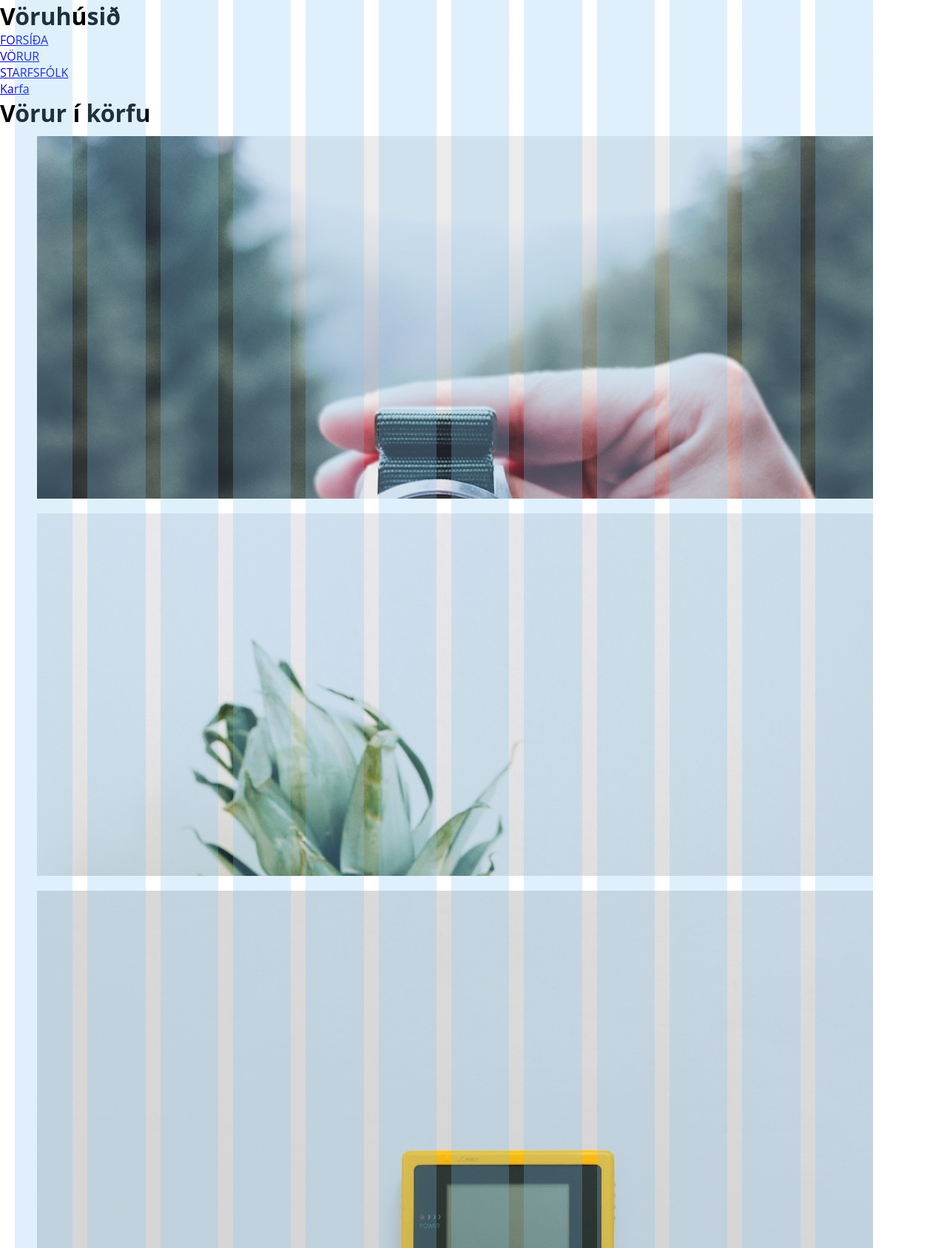
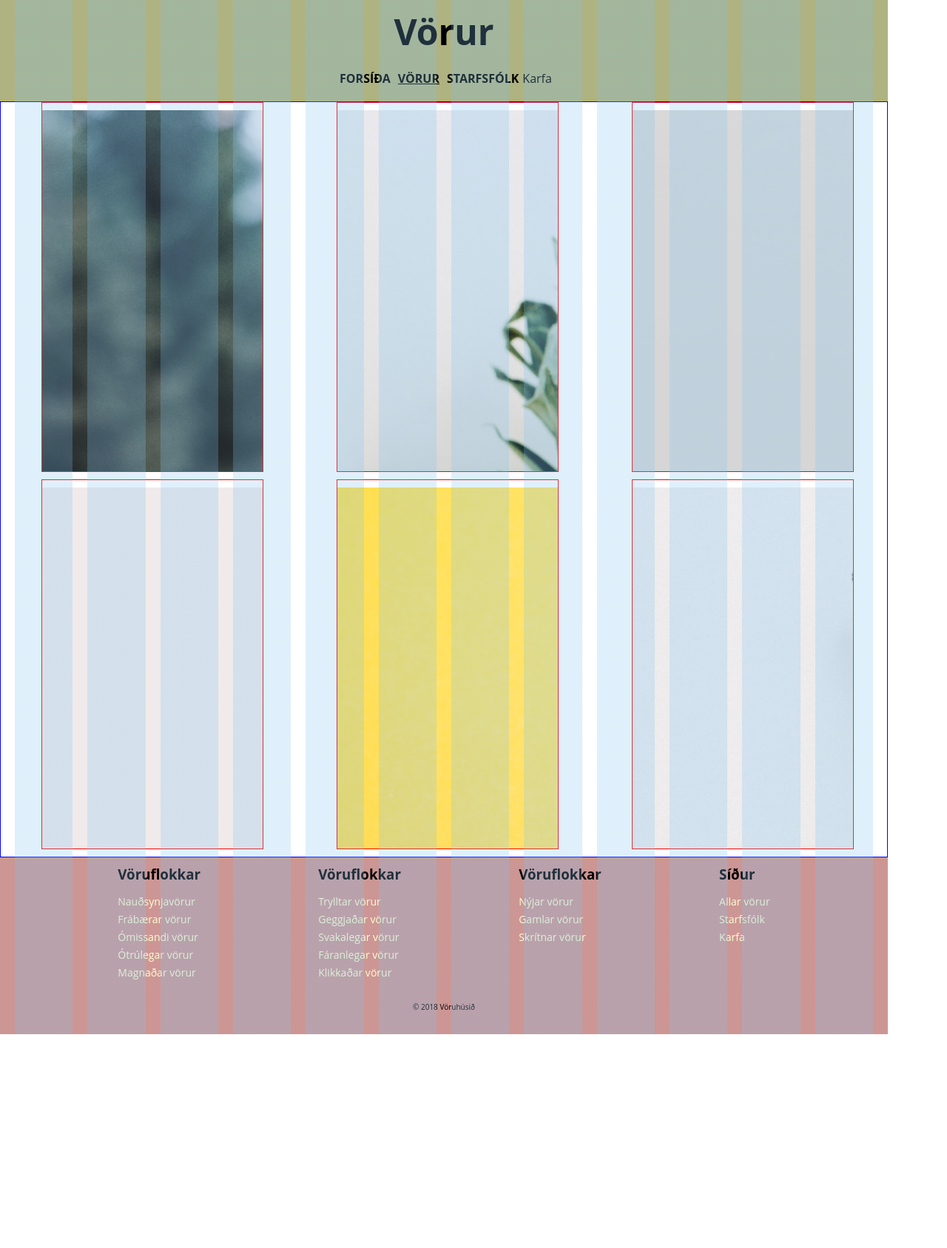
Before and after one commit to ago13/vef1-h1, a website: page Pages/products.html in a window 1280 px wide. Shown: the top 1687 px of the page at 74% size. After the commit the page ends 1398 px from the top, so only its background shows below. Drawn offline with Linux system fonts and the light colour scheme.

Commit message:
klára forsíðu, byrja á products

```diff
--- a/Pages/products.html
+++ b/Pages/products.html
@@ -10,28 +10,26 @@
   </head>
   <body>
         <header>
-        <div>
-            <h1>Vöruhúsið</h1>
-            <section class = "eitthvad">
-                <ul>
-                    <li><a href="../index.html">FORSÍÐA</a></li>
-                    <li><a href="products.html">VÖRUR</a></li>
-                    <li><a href="staff.html">STARFSFÓLK</a></li>
-                    <li><a href="cart.html">Karfa</a></li>
+                <div class = "header">
+                    <h1 class = "header__title">Vörur</h1>
+                    <section class = "haus">
+                        <ul class = "header__list">
+                            <li class = "header__ad"><a class = "header__link" href= "../index.html">FORSÍÐA</a></li>
+                            <li class = "header__ad"><a class = "header__currentlink" href= "products.html">VÖRUR</a></li>
+                            <li class = "header__ad"><a class = "header__link" href= "staff.html">STARFSFÓLK</a></li>
+                            <li class = "header__lastad"><a class = "header__lastlink" href= "cart.html">Karfa</a></li>
                         </ul>
-
                     </section>
                 </div>
             </header>
     <main>
-        <div class = "cards">
-            <h1>Vörur í körfu</h1>
+        <div class = "products">
 
-            <section class = "card">
-                <h2 class = "card title">Ótrúlegt úr</h2>
-                <div>
-                    <img src="img/watch.jpg">
+            <section class = "product">
+                <div class = "product__item">
+                    <img class = "product__img" src="img/watch.jpg">
                 </div>
+                <h2 class = "product__title">Ótrúlegt úr</h2>
                 <div>
                     <p>Hvað er klukkan? Þetta úr mun svara því hvenær sem er.</p>
                     <p>99.900 kr.-</p>
@@ -40,11 +38,11 @@
                 </div>
             </section>
 
-            <section class = "card">
-                    <h2 class = "card title">Ananas drykkur</h2>
-                    <div>
-                        <img src="img/pineapple.jpg">
+            <section class = "product">
+                    <div class = "product__item">
+                        <img class = "product__img" src="img/pineapple.jpg">
                     </div>
+                        <h2 class = "product__title">Ananas drykkur</h2>
                     <div>
                         <p>Fólk er alveg „ananas“ yfir þessum drykk.</p>
                         <p>4.900 kr.-</p>
@@ -53,11 +51,11 @@
                     </div>
             </section>
 
-            <section class = "card">
-                    <h2 class = "card title">Gameboy</h2>
-                    <div>
-                        <img src="img/gameboy.jpg">
+            <section class = "product">
+                    <div class = "product__item">
+                        <img class = "product__img" src="img/gameboy.jpg">
                     </div>
+                        <h2 class = "product__title">Gameboy</h2>
                     <div>
                         <p>Hver man ekki eftir gameboy?.</p>
                         <p>59.999 kr.-</p>
@@ -66,11 +64,11 @@
                     </div>
             </section>
 
-            <section class = "card">
-                    <h2 class = "card title">Hlaupskór</h2>
-                    <div>
-                        <img src="img/shoes.jpg">
+            <section class = "product">
+                    <div class = "product__item">
+                        <img class = "product__img" src="img/shoes.jpg">
                     </div>
+                        <h2 class = "product__title">Hlaupskór</h2>
                     <div>
                         <p>Þú munt hlaupa hratt í þessum.</p>
                         <p>19.900 kr.-</p>
@@ -79,11 +77,11 @@
                     </div>
             </section>
 
-            <section class = "card">
-                <h2 class = "card title">Hágæða heyrnatól</h2>
-                <div>
-                    <img src="img/headphones.jpg">
+            <section class = "product">
+                    <div class = "product__item">
+                        <img class = "product__img" src="img/headphones.jpg">
                     </div>
+                        <h2 class = "product__title">Hágæða heyrnatól</h2>
                     <div>
                         <p>Þú munt ekki heyra neitt nema hágæða tónlist með þessum hágæða heyrnartólum. Höfum við minnst á að þau eru hágæða?</p>
                         <p>39.999 kr.-</p>
@@ -92,11 +90,11 @@
                     </div>
             </section>
 
-            <section class = "card">
-                    <h2 class = "card title">Mögnuð myndavél</h2>
-                    <div>
-                        <img src="img/camera.jpg">
+            <section class = "product">
+                    <div class = "product__item">
+                        <img class = "product__img" src="img/camera.jpg">
                     </div>
+                        <h2 class = "product__title">Mögnuð myndavél</h2>
                     <div>
                         <p>Taktu mynd af öllu sem þú sérð.</p>
                         <p>1.999.900 kr.-</p>
--- a/scss/button.scss
+++ b/scss/button.scss
@@ -13,6 +13,6 @@
 }
 
 .button:hover {
-  color: $button-hover-text;
+  color: $button-color;
   background-color: $button-hover;
 }
--- a/scss/config.scss
+++ b/scss/config.scss
@@ -6,5 +6,6 @@ $footer-color: #cc9694;
 $link-color: #fcffd2;
 $button-color: #cc9694;
 $header-color: #afb281;
-$button-hover-text: #fff;
 $button-hover: #000;
+$link-hover: #cee8ff;
+$link-hover2: #000;
--- a/scss/footer.scss
+++ b/scss/footer.scss
@@ -43,3 +43,9 @@
   font-size: 10px;
   text-align: center;
 }
+
+.footer__link:hover {
+  color: $link-hover2;
+  transition: 0.5s;
+  transition-timing-function: ease-in-out;
+}
--- a/scss/header.scss
+++ b/scss/header.scss
@@ -5,6 +5,7 @@
 .header__title {
   width: 100%;
   padding: 10px;
+  font-size: 48px;
   text-align: center;
   background: $header-color;
 
@@ -19,18 +20,51 @@
 .header__ad {
   display: inline-block;
   padding-top: 10px;
-  padding-bottom: 10px;
+  padding-bottom: 20px;
   margin-right: 5px;
   margin-left: 5px;
+  text-decoration: none;
 }
 
 .header__lastad {
-  display: block;
-  float: right;
+  display: flex;
+  justify-content: right;
+  padding-bottom: 10px;
 }
 
 .header__link {
+  font-weight: bold;
   color: #000;
-  text-decoration: bold;
+  text-decoration: none;
+  list-style-type: none;
+}
 
+.header__currentlink {
+  font-weight: bold;
+  color: #000;
+  text-decoration: underline;
 }
+
+.header__lastlink {
+  color: #000;
+  text-decoration: none;
+  list-style-type: none;
+}
+
+.header__link:hover {
+  color: $link-hover;
+  transition: 0.5s;
+  transition-timing-function: ease-in-out;
+}
+
+.header__currentlink:hover {
+  color: $link-hover;
+  transition: 0.5s;
+  transition-timing-function: ease-in-out;
+}
+
+.header__lastlink:hover {
+  color: $link-hover;
+  transition: 0.5s;
+  transition-timing-function: ease-in-out;
+}
--- a/scss/main.scss
+++ b/scss/main.scss
@@ -55,10 +55,11 @@
 .card__title {
   padding-top: 10px;
   padding-bottom: 10px;
+  font-size: 28px;
 }
 
 .card__text {
-  padding-top: 10px;
+  padding-top: 20px;
   padding-bottom: 10px;
   font-size: 18px;
 }
--- /dev/null
+++ b/scss/products.scss
@@ -0,0 +1,22 @@
+.products {
+  display: flex;
+  flex-flow: row wrap;
+  justify-content: space-around;
+  width: 100%;
+  border: 1px solid blue;
+}
+
+.product {
+  display: flex;
+  width: 100%;
+  max-width: 300px;
+  max-height: 500px;
+  padding-top: 10px;
+  padding-bottom: 10px;
+  margin-right: 10px;
+  margin-bottom: 10px;
+  margin-left: 20px;
+  overflow: hidden;
+  flex-flow: column;
+  border: 1px solid red;
+}
--- a/styles.scss
+++ b/styles.scss
@@ -5,6 +5,7 @@
 @import "scss/header";
 @import "scss/footer";
 @import "scss/main";
+@import "scss/products";
 
 * {
   padding: 0;
```
Also changed, not shown: Pages/cart.html (+13 -14 lines), Pages/staff.html (+13 -14 lines), index.html (+2 -2 lines), scss/list.scss (deleted), styles.css. Lines whose indentation alone changed are shown as unchanged.
